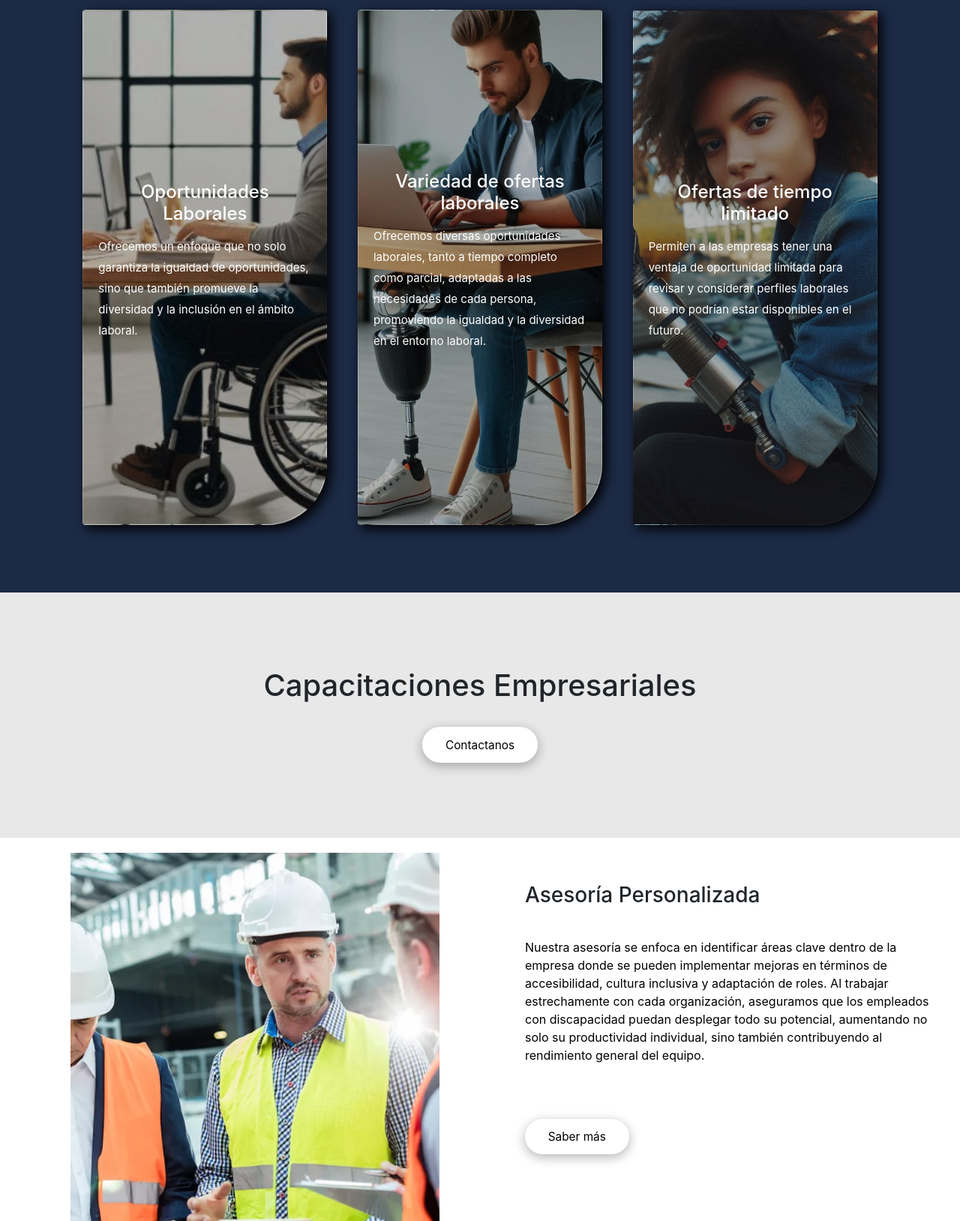
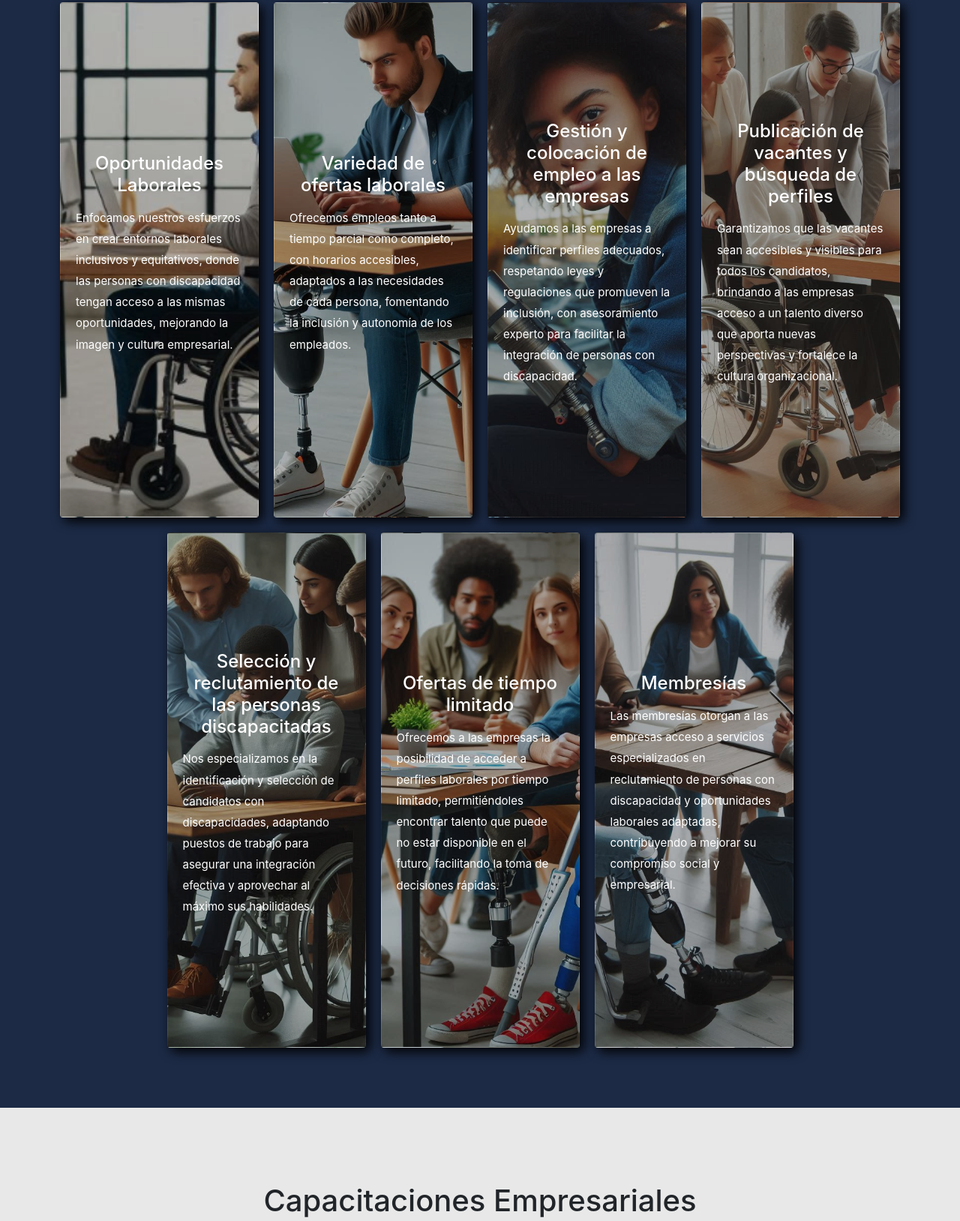
Before and after one commit to Ag1102/inclulab, a plain HTML site: page index.html in a window 1280 px wide. Shown: the part 1023-2651 px from the top of the page at 75% size. Drawn offline with nearby package versions, Linux system fonts and the light colour scheme.

Commit message:
Add files via upload

```diff
--- a/index.html
+++ b/index.html
@@ -4,6 +4,7 @@
     <meta charset="UTF-8" />
     <meta name="viewport" content="width=device-width, initial-scale=1.0" />
     <title>INCLULAB - Home</title>
+    <script src="script.js" defer></script> <!-- Vincula tu archivo JavaScript aquí -->
 
     <link
       href="https://fonts.googleapis.com/css2?family=Poppins:wght@600&display=swap"
@@ -38,7 +39,6 @@
         </div>
       </div>
     </div>
-
 <!--------------------------- Servicios ---------------------------------->
 <div class="servicios">
   <h1>Servicios</h1>
@@ -49,9 +49,9 @@
       <div class="card-content">
         <h2>Oportunidades Laborales</h2>
         <p>
-              Ofrecemos un enfoque que no solo garantiza la igualdad de
-              oportunidades, sino que también promueve la diversidad y la
-              inclusión en el ámbito laboral.
+          Enfocamos nuestros esfuerzos en crear entornos laborales inclusivos
+          y equitativos, donde las personas con discapacidad tengan acceso a
+          las mismas oportunidades, mejorando la imagen y cultura empresarial.
         </p>
       </div>
     </div>
@@ -59,22 +59,66 @@
       <div class="card-content">
         <h2>Variedad de ofertas laborales</h2>
         <p>
-              Ofrecemos diversas oportunidades laborales, tanto a tiempo completo como parcial, adaptadas a las necesidades de cada persona, promoviendo la igualdad y la diversidad en el entorno laboral.
+          Ofrecemos empleos tanto a tiempo parcial como completo, con
+          horarios accesibles, adaptados a las necesidades de cada persona,
+          fomentando la inclusión y autonomía de los empleados.
         </p>
       </div>
     </div>
     <div class="card card3">
       <div class="card-content">
+        <h2>Gestión y colocación de empleo a las empresas</h2>
+        <p>
+          Ayudamos a las empresas a identificar perfiles adecuados, respetando
+          leyes y regulaciones que promueven la inclusión, con asesoramiento
+          experto para facilitar la integración de personas con discapacidad.
+        </p>
+      </div>
+    </div>
+    <div class="card card4">
+      <div class="card-content">
+        <h2>Publicación de vacantes y búsqueda de perfiles</h2>
+        <p>
+          Garantizamos que las vacantes sean accesibles y visibles para todos
+          los candidatos, brindando a las empresas acceso a un talento diverso
+          que aporta nuevas perspectivas y fortalece la cultura organizacional.
+        </p>
+      </div>
+    </div>
+    <div class="card card5">
+      <div class="card-content">
+        <h2>Selección y reclutamiento de las personas discapacitadas</h2>
+        <p>
+          Nos especializamos en la identificación y selección de candidatos
+          con discapacidades, adaptando puestos de trabajo para asegurar una
+          integración efectiva y aprovechar al máximo sus habilidades.
+        </p>
+      </div>
+    </div>
+    <div class="card card6">
+      <div class="card-content">
         <h2>Ofertas de tiempo limitado</h2>
         <p>
-              Permiten a las empresas tener una ventaja de oportunidad
-              limitada para revisar y considerar perfiles laborales que no
-              podrían estar disponibles en el futuro.
+          Ofrecemos a las empresas la posibilidad de acceder a perfiles
+          laborales por tiempo limitado, permitiéndoles encontrar talento que
+          puede no estar disponible en el futuro, facilitando la toma de
+          decisiones rápidas.
+        </p>
+      </div>
+    </div>
+    <div class="card card7">
+      <div class="card-content">
+        <h2>Membresías</h2>
+        <p>
+          Las membresías otorgan a las empresas acceso a servicios especializados
+          en reclutamiento de personas con discapacidad y oportunidades laborales
+          adaptadas, contribuyendo a mejorar su compromiso social y empresarial.
         </p>
       </div>
     </div>
   </div>
 </div>
+
 
     <!-------------------------------- CAPACITACIONES EMPRESARIALES ----------------------------------------->
     <div class="capacitaciones">
--- a/navbar.html
+++ b/navbar.html
@@ -1,6 +1,6 @@
 <nav class="navbar navbar-expand-lg navbar-light navbar-custom fixed-top">
   <a class="navbar-brand" href="index.html">
-    <img src="assets\Photos\Logo3.png" alt="Logo"  width="90" height="70">
+    <img src="Logo3.png" alt="Logo"  width="90" height="70">
     <a class="navbar-brand" style="margin-left: 0px; font-family: 'Poppins', sans-serif; font-size: 22px; font-weight: 600; color: white; text-transform: uppercase;" href="index.html">INCLULAB</a>
   </a>
   <button class="navbar-toggler" type="button" data-toggle="collapse" data-target="#navbarNav" aria-controls="navbarNav" aria-expanded="false" aria-label="Toggle navigation" >
--- a/script.js
+++ b/script.js
@@ -7,3 +7,8 @@ document.addEventListener("DOMContentLoaded", function() {
         alert("¡Has hecho clic en el botón!");
     });
 });
+document.querySelectorAll('.card').forEach(card => {
+    card.addEventListener('click', () => {
+      card.classList.toggle('active'); // Alterna la clase 'active' al hacer clic
+    });
+  });
--- a/style.css
+++ b/style.css
@@ -171,6 +171,7 @@ html {
 .servicios-cards {
   display: flex;
   justify-content: center;
+  flex-wrap: wrap; /* Permitir que las tarjetas se envuelvan */
   gap: 10px;
   background-color: #1c2a45;
   padding: 50px;
@@ -178,22 +179,22 @@ html {
 
 .container {
   display: flex;
-  justify-content: space-around;
+  justify-content: center; /* Centrar las tarjetas en el contenedor */
   flex-wrap: wrap;
+  max-width: 1200px; /* Limitar el ancho del contenedor */
   padding: 20px;
 }
 
 .card {
-  width: 326px;
+  width: calc(25% - 20px); /* 4 tarjetas en la primera fila */
   height: 687px;
-  margin: 20px;
+  margin: 10px; /* Espacio entre tarjetas */
   position: relative;
   display: flex;
   align-items: center;
   justify-content: center;
   background-size: cover;
   background-position: center;
-  border-bottom-right-radius: 80px;
   box-shadow: 5px 5px 15px rgba(0, 0, 0, 1);
   transition: transform 0.3s ease, box-shadow 0.3s ease;
 }
@@ -211,7 +212,6 @@ html {
   width: 100%;
   height: 100%;
   background-color: rgba(0, 0, 0, 0.3); /* Capa de sombra */
-  border-bottom-right-radius: 80px;
   z-index: 1;
 }
 
@@ -234,6 +234,7 @@ html {
   text-align: left;
 }
 
+/* Estilo para las imágenes de fondo de las tarjetas */
 .card1 {
   background-image: url("assets/Photos/1.png");
 }
@@ -244,6 +245,22 @@ html {
 
 .card3 {
   background-image: url("assets/Photos/3.png");
+}
+
+.card4 {
+  background-image: url("assets/Photos/4.png");
+}
+
+.card5 {
+  background-image: url("assets/Photos/5.png");
+}
+
+.card6 {
+  background-image: url("assets/Photos/6.png");
+}
+
+.card7 {
+  background-image: url("assets/Photos/7.png");
 }
 
 /*---------------------------------- Capacitaciones empresariales ------------------------------------*/
```
Also changed, not shown: assets/Photos/4.png (added), assets/Photos/5.png (added), assets/Photos/6.png (added), assets/Photos/7.png (added). Lines whose indentation alone changed are shown as unchanged.
